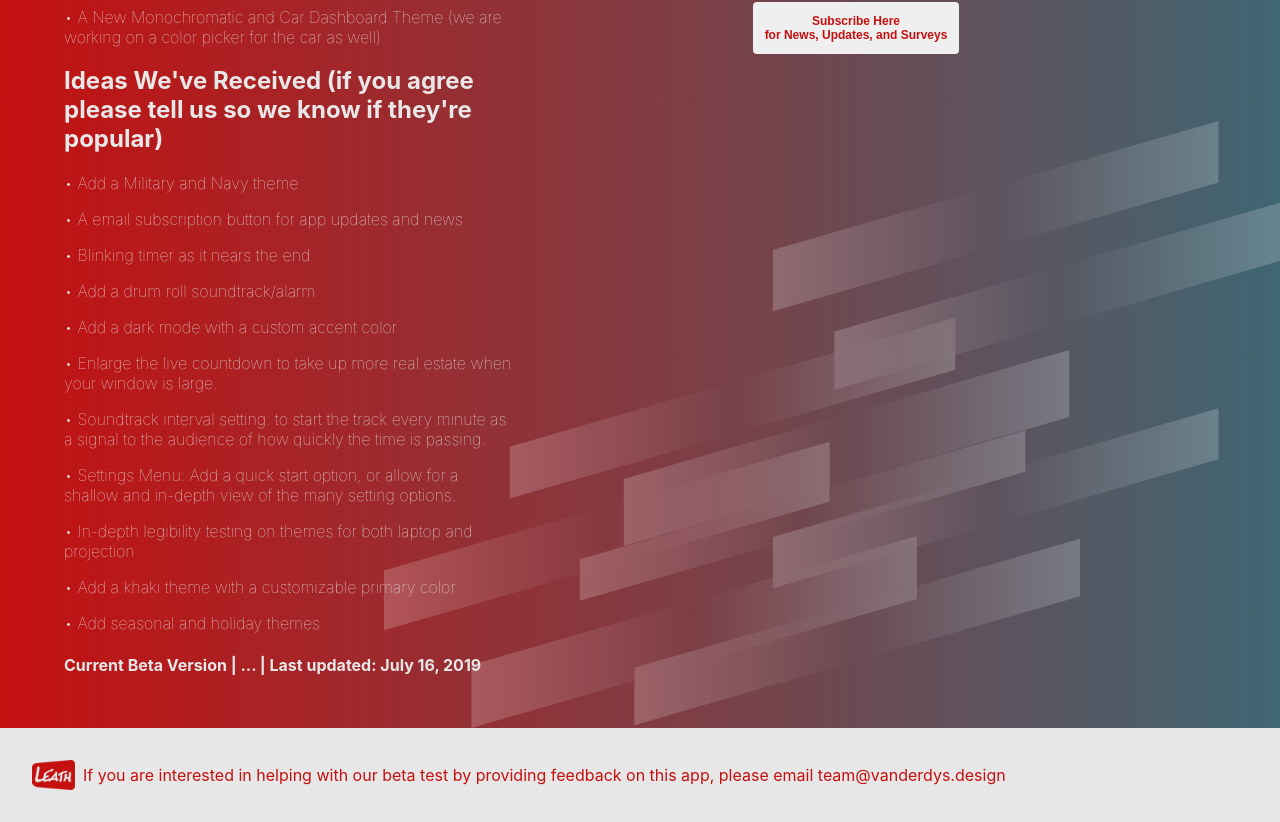
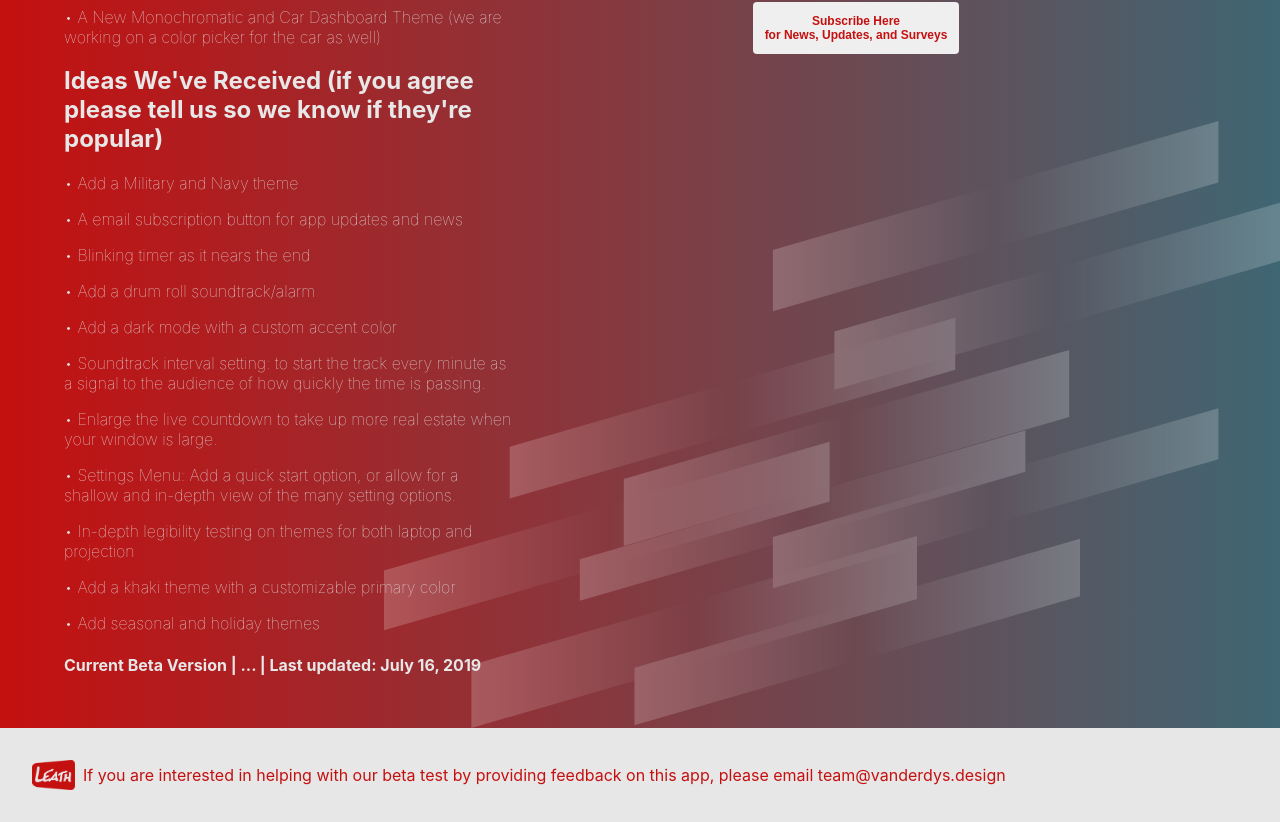
Before and after one commit to dijs/countdowner, a React (Create React App) app: page / in a window 1280 px wide. Shown: the part 662-1484 px from the top of the page. Built offline with nearby package versions, Linux system fonts and the light colour scheme; no server answers.

Commit message:
updateing the list for us!

```diff
--- a/src/App.js
+++ b/src/App.js
@@ -146,19 +146,20 @@ function App() {
           {/*Bug: If enabled and you change it, the next clip plays and should not.*/}
           {/* Remove extra space Apply Settings/-Return to Timer */}
           {/* Playback frequency setting - controls how often a audio clip is repeated */}
+          {/*• Work on resizing for us army theme*/}
+          <p>
+            • Soundtrack interval setting: to start the track every minute as a
+            signal to the audience of how quickly the time is passing.
+          </p>
+          {/*• Add custom background for car theme*/}
           {/*End of Done*/}
           <p>
             • Enlarge the live countdown to take up more real estate when your
             window is large.
           </p>
           {/*• Add custom fonts font and overall size in car and US navy themes*/}
-          {/*• Add custom background for car theme*/}
-          {/*• Work on resizing for us army theme*/}
+          {/*• check small and large screen sizes for a responsive car theme*/}
           {/* Contimue moving sounds to creative commons */}
-          <p>
-            • Soundtrack interval setting: to start the track every minute as a
-            signal to the audience of how quickly the time is passing.
-          </p>
           <p>
             • Settings Menu: Add a quick start option, or allow for a shallow
             and in-depth view of the many setting options.
```
